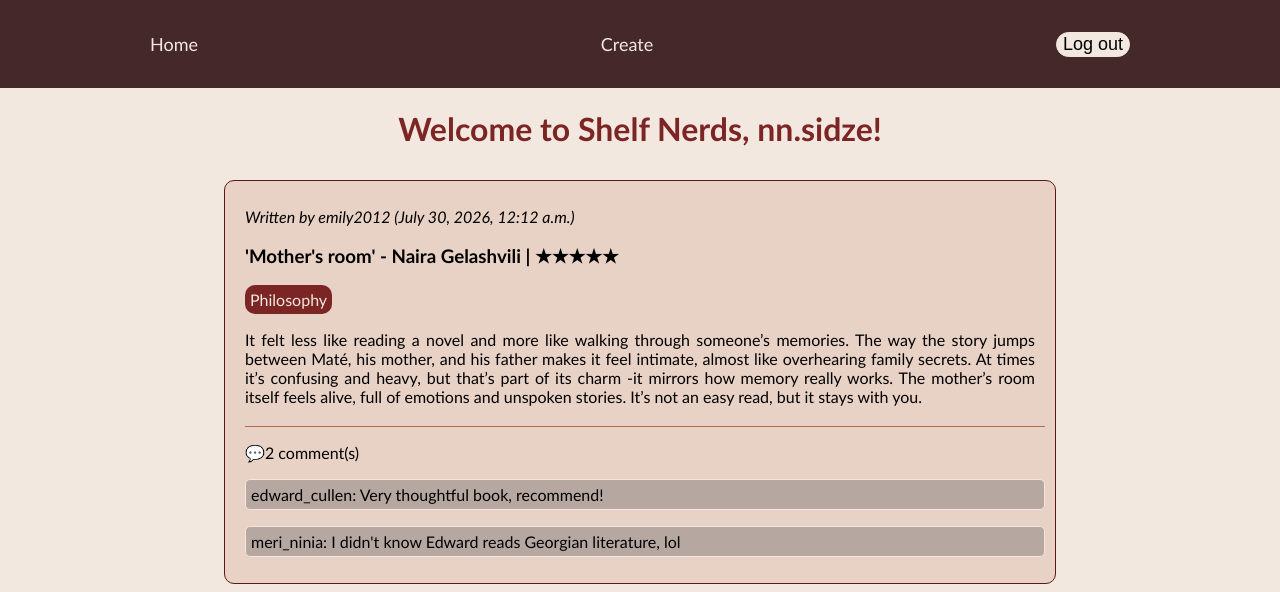
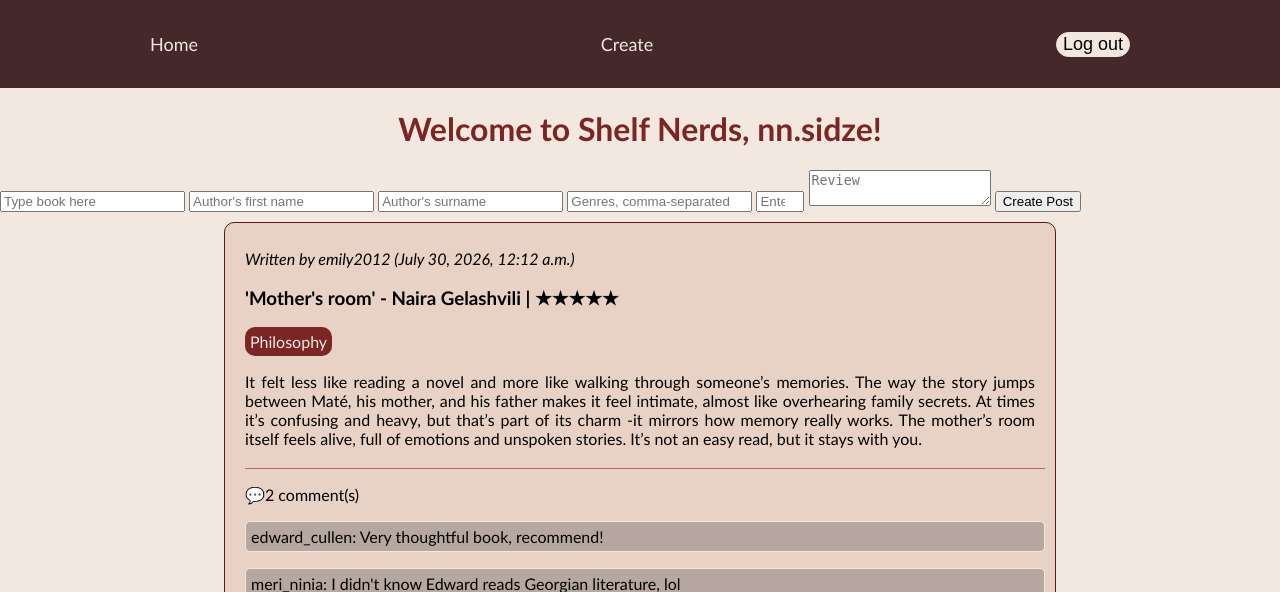
Before and after one commit to mynatsukashi/django_project, a Django app: page / in a window 1280 px wide. Shown: the top 592 px of the page. Run offline with Django 5.2, Linux system fonts and the light colour scheme; a user stored in the database is signed in; data comes from the database, SQL or seed files in the repository; both versions use the stored data as it was after the commit.

Commit message:
push on Github. Create_post

```diff
--- a/mysite/templates/home.html
+++ b/mysite/templates/home.html
@@ -24,6 +24,21 @@
     </div>
     <div class = "greeting">
         <h1>Welcome to Shelf Nerds, {{request.user}}!</h1>
+    </div>
+
+    <div class="create-post-container">
+        {%if request.user.is_authenticated%}
+        <form method = "POST">
+            {% csrf_token %}
+            <input type="text" name = "book" placeholder="Type book here">
+            <input type="text" name="author_name" placeholder="Author's first name">
+            <input type="text" name="author_surname" placeholder="Author's surname">
+            <input type="text" name="genres" placeholder="Genres, comma-separated">
+            <input type="number" name="rating" min="1" max="5" placeholder="Enter rating [1-5]">
+            <textarea name="content" placeholder="Review"></textarea>
+            <button>Create Post</button>
+        </form>
+        {%endif%}
     </div>
 
     <div class = "posts-container">
```
Also changed, not shown: mysite/books/views.py (+14 -2 lines), mysite/db.sqlite3.
